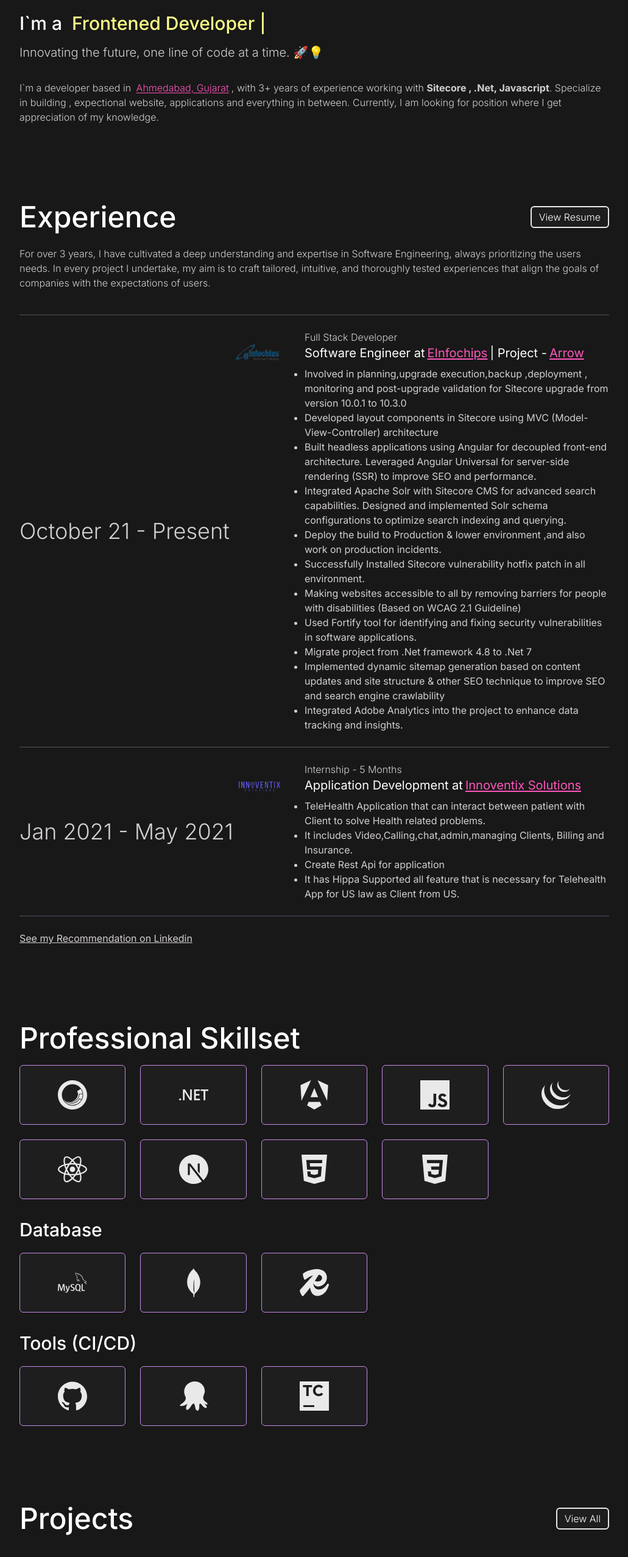
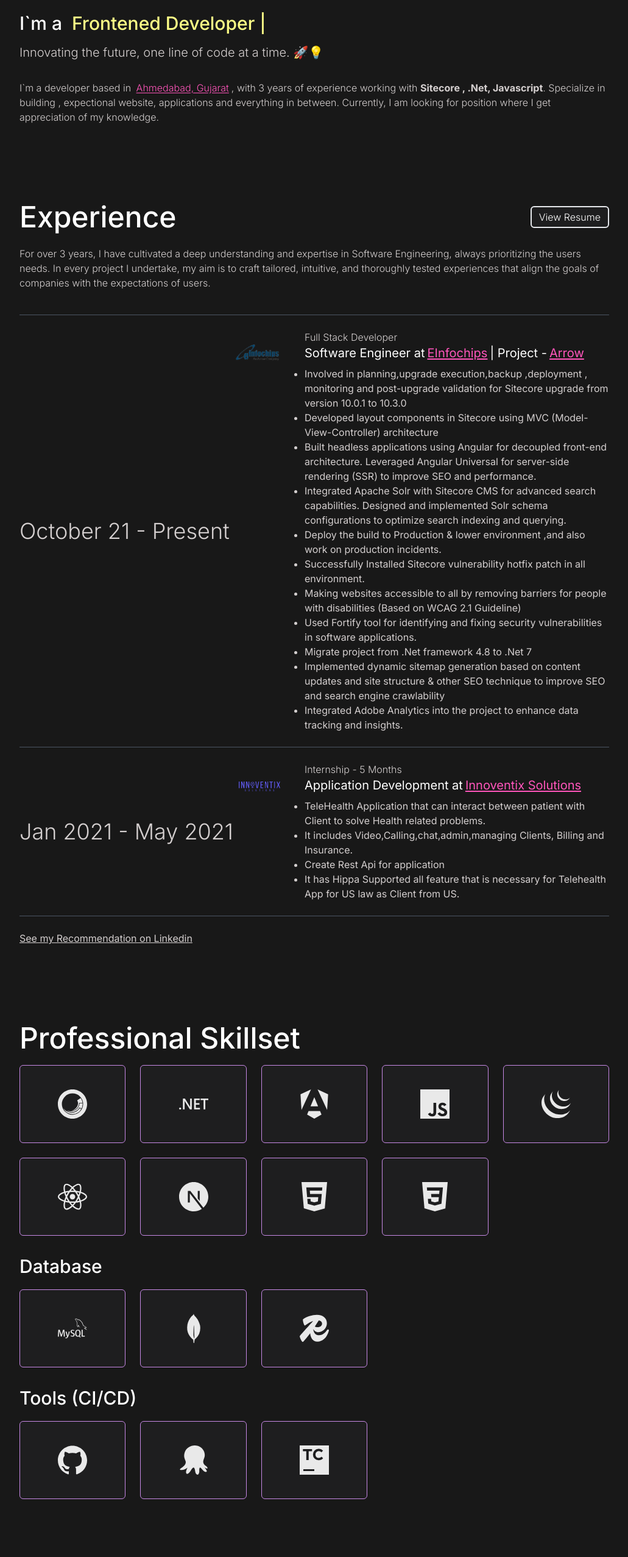
Before and after one commit to Vivekparmar999/Portfolio, a Next.js app: page / in a window 1280 px wide. Shown: the part 200-2754 px from the top of the page at 61% size, without its empty margins (124-1155 px from the left). Built offline with nearby package versions, Linux system fonts and the light colour scheme.

Commit message:
Add flip card animation for skill icons and dynamic experience calculation

```diff
--- a/helpers/helpers.tsx
+++ b/helpers/helpers.tsx
@@ -31,8 +31,10 @@
 
 export const calculateYears = (date: Date): number => {
     const today = new Date();
-    const ageYears = differenceInYears(today, date);
-    return ageYears;
+    const years = differenceInYears(today, date);
+    const months = differenceInMonths(today, date) % 12;
+    const preciseYears = years + (months / 12);
+    return Math.round(preciseYears);
 }
 
 // Function to get user details
--- a/pages/index.tsx
+++ b/pages/index.tsx
@@ -28,7 +28,7 @@
 import { IconType } from 'react-icons';
 import React from 'react';
 import TagManager from "react-gtm-module";
-import { sendGTMEvent } from '@/helpers/helpers';
+import { sendGTMEvent, calculateYears } from '@/helpers/helpers';
 
 const inter = Inter({ subsets: ['latin'] });
 
@@ -40,9 +40,34 @@
   const { projectList, setProjectList } = useContext(projectListContext);
   const [top6Projects, setTop6Projects] = useState<ProjectCardProps[]>([]);
 
-  const professionalSkillList : IconType[] = [SiSitecore,SiDotnet,SiAngular,SiJavascript,SiJquery,SiReact,SiNextdotjs,SiHtml5,SiCss3];
-  const databaseList : IconType[] = [SiMysql,SiMongodb,SiRedis];
-  const toolsList : IconType[] = [SiGithub,SiOctopusdeploy,SiTeamcity];
+  const careerStartDate = new Date('2021-09-01');
+  const yearsOfExperience = calculateYears(careerStartDate);
+
+  const [flippedSkill, setFlippedSkill] = useState<number | null>(null);
+  const [flippedDb, setFlippedDb] = useState<number | null>(null);
+  const [flippedTool, setFlippedTool] = useState<number | null>(null);
+
+  const professionalSkillList : {icon: IconType, name: string}[] = [
+    {icon: SiSitecore, name: 'Sitecore'},
+    {icon: SiDotnet, name: '.NET'},
+    {icon: SiAngular, name: 'Angular'},
+    {icon: SiJavascript, name: 'JavaScript'},
+    {icon: SiJquery, name: 'jQuery'},
+    {icon: SiReact, name: 'React'},
+    {icon: SiNextdotjs, name: 'Next.js'},
+    {icon: SiHtml5, name: 'HTML5'},
+    {icon: SiCss3, name: 'CSS3'}
+  ];
+  const databaseList : {icon: IconType, name: string}[] = [
+    {icon: SiMysql, name: 'MySQL'},
+    {icon: SiMongodb, name: 'MongoDB'},
+    {icon: SiRedis, name: 'Redis'}
+  ];
+  const toolsList : {icon: IconType, name: string}[] = [
+    {icon: SiGithub, name: 'GitHub'},
+    {icon: SiOctopusdeploy, name: 'Octopus Deploy'},
+    {icon: SiTeamcity, name: 'TeamCity'}
+  ];
 
   useEffect(() => {
     setTop6Projects(
@@ -106,7 +131,7 @@
               >
                 Ahmedabad, Gujarat
               </Anchor>
-              , with 3+ years of experience working with{' '}
+              , with {yearsOfExperience} years of experience working with{' '}
               <span className="font-bold">Sitecore , .Net, Javascript</span>.
               Specialize in building , expectional website, applications and
               everything in between. Currently, I am looking for position where
@@ -130,7 +155,7 @@
           </Button>
         </div>
         <div className="text-v9-light-grey font-light mt-2 mb-4">
-          For over 3 years, I have cultivated a deep understanding and expertise
+          For over {yearsOfExperience} years, I have cultivated a deep understanding and expertise
           in <span className="">Software Engineering</span>, always prioritizing
           the users needs. In every project I undertake, my aim is to craft
           tailored, intuitive, and thoroughly tested experiences that align the
@@ -306,13 +331,25 @@
         </div>
         <div className="mt-5">
           <div className="grid grid-cols-1 md:grid-cols-2 xl:grid-cols-5 grids-row-auto auto-rows-fr gap-x-6 gap-y-6">
-            {professionalSkillList.map((professionalSkill: IconType, index) => (
+            {professionalSkillList.map((skill, index) => (
               <div
                 key={index}
-                className="place-items-center text-5xl border border-[#C889E6] rounded-md hover:border-[#C573E6] hover:border-2 bg-v9-secondary-black transition-colors hover:shadow-md hover:shadow-[#5904A8]"
+                className="relative h-32 [perspective:1000px] group"
+                onClick={() => setFlippedSkill(flippedSkill === index ? null : index)}
               >
-                <div className="flex px-6 py-6 opacity-90  justify-center">
-                  {React.createElement(professionalSkill as React.ElementType)}
+                <div className={`relative h-full w-full transition-transform duration-500 [transform-style:preserve-3d] group-hover:[transform:rotateY(180deg)] ${flippedSkill === index ? '[transform:rotateY(180deg)]' : ''}`}>
+                  {/* Front */}
+                  <div className="absolute inset-0 flex items-center justify-center text-5xl border border-[#C889E6] rounded-md bg-v9-secondary-black [backface-visibility:hidden]">
+                    <div className="flex px-6 py-6 opacity-90 justify-center">
+                      {React.createElement(skill.icon as React.ElementType)}
+                    </div>
+                  </div>
+                  {/* Back */}
+                  <div className="absolute inset-0 flex items-center justify-center border border-[#C573E6] border-2 rounded-md bg-v9-secondary-black [backface-visibility:hidden] [transform:rotateY(180deg)] shadow-md shadow-[#5904A8]">
+                    <div className="text-lg font-medium text-white px-4 text-center">
+                      {skill.name}
+                    </div>
+                  </div>
                 </div>
               </div>
             ))}
@@ -324,13 +361,25 @@
       <div className="text-3xl font-medium mt-5 sm:mt-8">Database</div>
       <div className="mt-5">
         <div className="grid grid-cols-1 md:grid-cols-2 xl:grid-cols-5 grids-row-auto auto-rows-fr gap-x-6 gap-y-6">
-          {databaseList.map((database: IconType, index) => (
+          {databaseList.map((db, index) => (
             <div
               key={index}
-              className="place-items-center text-5xl border border-[#C889E6] rounded-md hover:border-[#C573E6] hover:border-2 bg-v9-secondary-black transition-colors hover:shadow-md hover:shadow-[#5904A8]"
+              className="relative h-32 [perspective:1000px] group"
+              onClick={() => setFlippedDb(flippedDb === index ? null : index)}
             >
-              <div className="flex px-6 py-6 opacity-90  justify-center">
-                {React.createElement(database as React.ElementType)}
+              <div className={`relative h-full w-full transition-transform duration-500 [transform-style:preserve-3d] group-hover:[transform:rotateY(180deg)] ${flippedDb === index ? '[transform:rotateY(180deg)]' : ''}`}>
+                {/* Front */}
+                <div className="absolute inset-0 flex items-center justify-center text-5xl border border-[#C889E6] rounded-md bg-v9-secondary-black [backface-visibility:hidden]">
+                  <div className="flex px-6 py-6 opacity-90 justify-center">
+                    {React.createElement(db.icon as React.ElementType)}
+                  </div>
+                </div>
+                {/* Back */}
+                <div className="absolute inset-0 flex items-center justify-center border border-[#C573E6] border-2 rounded-md bg-v9-secondary-black [backface-visibility:hidden] [transform:rotateY(180deg)] shadow-md shadow-[#5904A8]">
+                  <div className="text-lg font-medium text-white px-4 text-center">
+                    {db.name}
+                  </div>
+                </div>
               </div>
             </div>
           ))}
@@ -341,13 +390,25 @@
       <div className="text-3xl font-medium mt-5 sm:mt-8">Tools (CI/CD)</div>
       <div className="mt-5">
         <div className="grid grid-cols-1 md:grid-cols-2 xl:grid-cols-5 grids-row-auto auto-rows-fr gap-x-6 gap-y-6">
-          {toolsList.map((tools: IconType, index) => (
+          {toolsList.map((tool, index) => (
             <div
               key={index}
-              className="place-items-center text-5xl border border-[#C889E6] rounded-md hover:border-[#C573E6] hover:border-2 bg-v9-secondary-black transition-colors hover:shadow-md hover:shadow-[#5904A8]"
+              className="relative h-32 [perspective:1000px] group"
+              onClick={() => setFlippedTool(flippedTool === index ? null : index)}
             >
-              <div className="flex px-6 py-6 opacity-90  justify-center">
-                {React.createElement(tools as React.ElementType)}
+              <div className={`relative h-full w-full transition-transform duration-500 [transform-style:preserve-3d] group-hover:[transform:rotateY(180deg)] ${flippedTool === index ? '[transform:rotateY(180deg)]' : ''}`}>
+                {/* Front */}
+                <div className="absolute inset-0 flex items-center justify-center text-5xl border border-[#C889E6] rounded-md bg-v9-secondary-black [backface-visibility:hidden]">
+                  <div className="flex px-6 py-6 opacity-90 justify-center">
+                    {React.createElement(tool.icon as React.ElementType)}
+                  </div>
+                </div>
+                {/* Back */}
+                <div className="absolute inset-0 flex items-center justify-center border border-[#C573E6] border-2 rounded-md bg-v9-secondary-black [backface-visibility:hidden] [transform:rotateY(180deg)] shadow-md shadow-[#5904A8]">
+                  <div className="text-lg font-medium text-white px-4 text-center">
+                    {tool.name}
+                  </div>
+                </div>
               </div>
             </div>
           ))}
```
